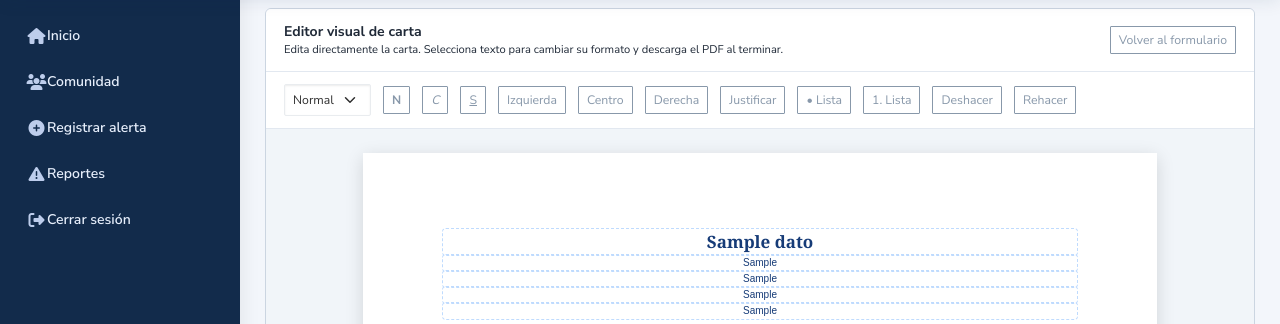
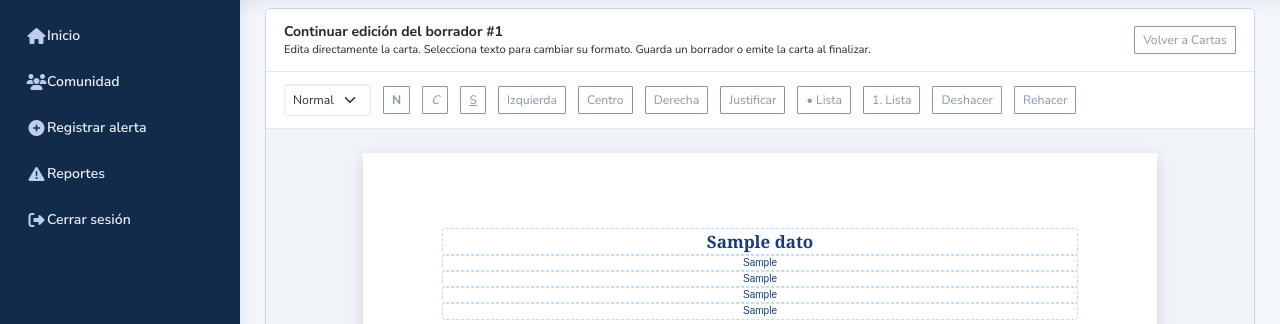
Before and after one commit to JFCXD/comunimap, a Laravel app: template GestionDeAlertas/resources/views/documentos/editor.blade.php in a window 1280 px wide. Shown: the part 60-384 px from the top of the page. Run offline with Laravel 12, Linux system fonts and the light colour scheme; the template is opened without the code that fills it: most values are stand-ins (such as "Sample title", 1, 10 or a date in 2020).

Commit message:
Fase 2: mostrar confirmación de borrador guardado y retorno claro a Cartas

```diff
--- a/GestionDeAlertas/resources/views/documentos/editor.blade.php
+++ b/GestionDeAlertas/resources/views/documentos/editor.blade.php
@@ -5,6 +5,9 @@
 @include('plantillas.menu')
 <div class="page-wrapper">
 <main class="container-fluid py-3 cm-editor-pagina">
+    @if(session('success'))
+    <div class="alert alert-success" role="status">{{ session('success') }}</div>
+    @endif
     @if($errors->any())
     <div class="alert alert-danger">@foreach($errors->all() as $error)<div>{{ $error }}</div>@endforeach</div>
     @endif
@@ -53,10 +56,10 @@
 <section id="cmEditorCarta" class="cm-editor-dialog" aria-labelledby="cmEditorTitulo">
             <div class="cm-editor-topbar">
                 <div>
-                    <strong id="cmEditorTitulo">Editor visual de carta</strong>
-                    <div class="small">Edita directamente la carta. Selecciona texto para cambiar su formato y descarga el PDF al terminar.</div>
+                    <strong id="cmEditorTitulo">{{ !empty($documentoId) ? 'Continuar edición del borrador #'.$documentoId : 'Editor visual de carta' }}</strong>
+                    <div class="small">Edita directamente la carta. Selecciona texto para cambiar su formato. Guarda un borrador o emite la carta al finalizar.</div>
                 </div>
-                <button type="button" id="cmCerrarEditorCarta" class="btn btn-sm btn-outline-secondary">Volver al formulario</button>
+                <button type="button" id="cmCerrarEditorCarta" class="btn btn-sm btn-outline-secondary">{{ !empty($documentoId) ? 'Volver a Cartas' : 'Volver al formulario' }}</button>
             </div>
             <div class="cm-editor-herramientas" role="toolbar" aria-label="Herramientas de formato de Word">
                 <select id="cmEditorTamano" class="form-select form-select-sm cm-editor-select" aria-label="Tamaño de letra">
@@ -246,7 +249,13 @@ document.addEventListener('DOMContentLoaded', function () {
     cargarHoja(valoresCarta());
     guardarVersion();
     ultimoTextoActivo = null;
-    cerrarEditor.addEventListener('click', function () { window.history.back(); });
+    cerrarEditor.addEventListener('click', function () {
+        @if(!empty($documentoId))
+        window.location.href = @json(route('cartas.index'));
+        @else
+        window.history.back();
+        @endif
+    });
     ediciones.forEach(function (elemento) {
         elemento.addEventListener('focus', function () {
             if (elemento.isContentEditable) ultimoTextoActivo = elemento;
```
